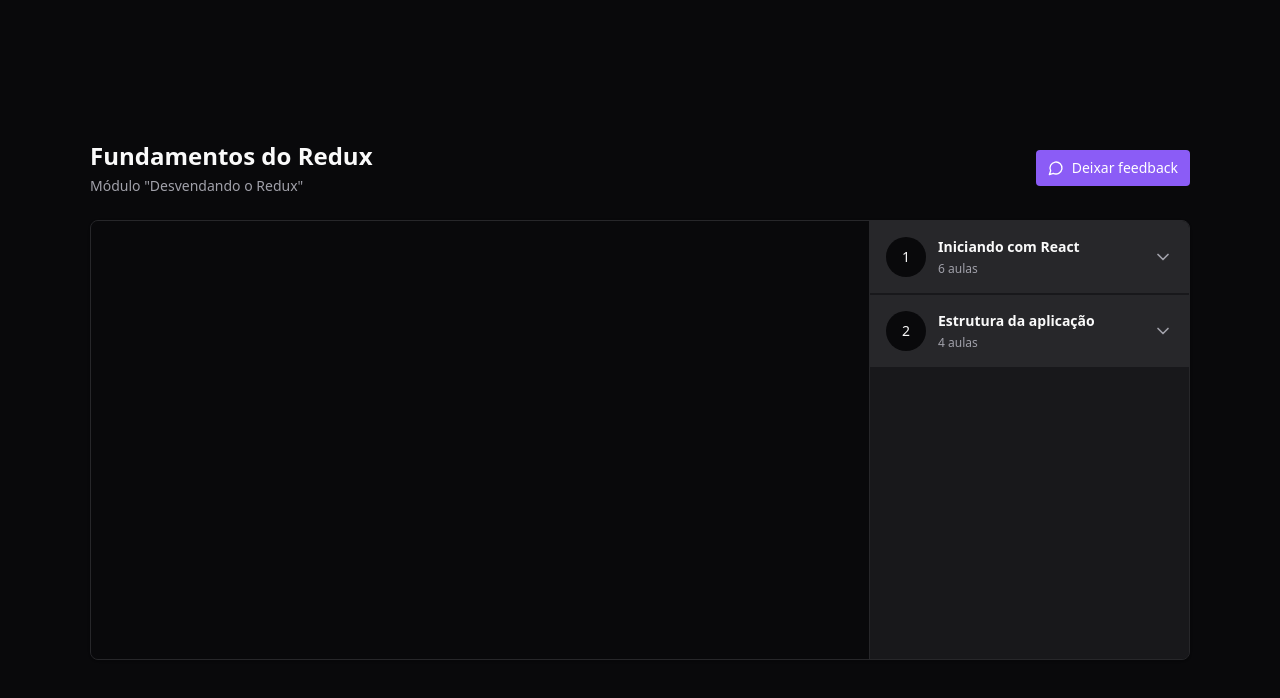
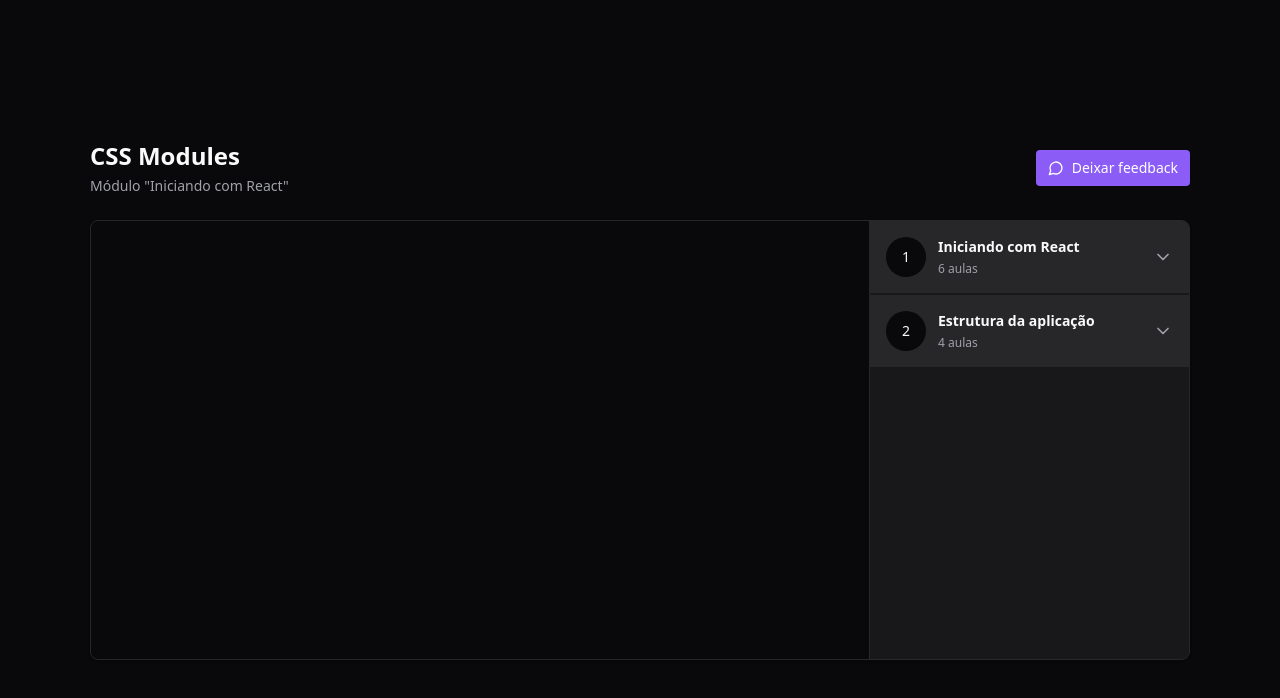
Before and after one commit to jessicacastro/react, a React (Vite) app in the folder react-redux-zustand/: page / in a window 1280 px wide. Shown: the top 698 px of the page. Built offline with nearby package versions, Linux system fonts and the light colour scheme.

Commit message:
feat(redux-zustand): add highlight to current lesson

```diff
--- a/react-redux-zustand/src/components/Header.tsx
+++ b/react-redux-zustand/src/components/Header.tsx
@@ -1,8 +1,19 @@
+import { useAppSelector } from "../store";
+
 export const Header = () => {
+  const { currentLesson, currentModule } = useAppSelector(state => {
+    const { currentModuleIndex, currentLessonIndex } = state.player;
+
+    const currentModule = state.player.course.modules[currentModuleIndex];
+    const currentLesson = currentModule.lessons[currentLessonIndex];
+
+    return {currentLesson, currentModule };
+  })
+
   return(
     <header className="flex flex-col gap-1">
-      <h1 className="text-2xl font-bold">Fundamentos do Redux</h1>
-      <span className="text-sm text-zinc-400">Módulo "Desvendando o Redux"</span>
+      <h1 className="text-2xl font-bold">{currentLesson.title}</h1>
+      <span className="text-sm text-zinc-400">Módulo "{currentModule.title}"</span>
     </header>
   )
 }
--- a/react-redux-zustand/src/components/Lesson.tsx
+++ b/react-redux-zustand/src/components/Lesson.tsx
@@ -1,15 +1,27 @@
-import { Video } from "lucide-react"
+import { PlayCircle, Video } from "lucide-react"
 
 interface LessonProps {
   title: string
   duration: string
+  isCurrent?: boolean
   onPlay: () => void
 }
 
-export const Lesson = ({ title, duration, onPlay }: LessonProps) => {
+export const Lesson = ({ title, duration, onPlay, isCurrent = false }: LessonProps) => {
   return(
-    <button onClick={onPlay} className="flex items-center gap-3 text-sm text-zinc-400">
-      <Video className="w-4 h-4 text-zinc-500"/>
+    <button
+      onClick={onPlay}
+      data-active={isCurrent}
+      disabled={isCurrent}
+      className="flex items-center gap-3 text-sm text-zinc-400 enabled:hover:text-zinc-100 data-[active=true]:text-emerald-400"
+    >
+      {
+        isCurrent ? (
+          <PlayCircle className="w-5 h-5 text-emerald-400" />
+        ) : (
+          <Video className="w-5 h-5" />
+        )
+      }
       <span>{title}</span>
       <span className="ml-auto font-mono text-xs text-zinc-500">{duration}</span>
     </button>
--- a/react-redux-zustand/src/components/Module.tsx
+++ b/react-redux-zustand/src/components/Module.tsx
@@ -13,6 +13,15 @@
 export const Module = ({moduleIndex, title, amountOfLessons }: ModuleProps) => {
   const dispatch = useDispatch()
   const lessons = useAppSelector(state => state.player.course.modules[moduleIndex].lessons)
+
+  const { currentLessonIndex, currentModuleIndex } = useAppSelector(state => {
+    const { currentModuleIndex, currentLessonIndex } = state.player
+
+    return {
+      currentLessonIndex,
+      currentModuleIndex
+    }
+  });
 
   return(
     <Collapsible.Root className="group">
@@ -35,14 +44,18 @@
       <Collapsible.Content>
         <nav className="relative flex flex-col gap-4 p-6">
           {
-            lessons.map((lesson, index) => (
+            lessons.map((lesson, index) => {
+              const isCurrent = currentModuleIndex === moduleIndex && currentLessonIndex === index;
+              return(
                 <Lesson
                   key={lesson.id}
                   title={lesson.title}
                   duration={lesson.duration}
+                  isCurrent={isCurrent}
                   onPlay={() => dispatch(play({ lessonIndex: index, moduleIndex }))}
                 />
-            ))
+              )
+            })
           }
         </nav>
       </Collapsible.Content>
```
Lines whose indentation alone changed are shown as unchanged.
